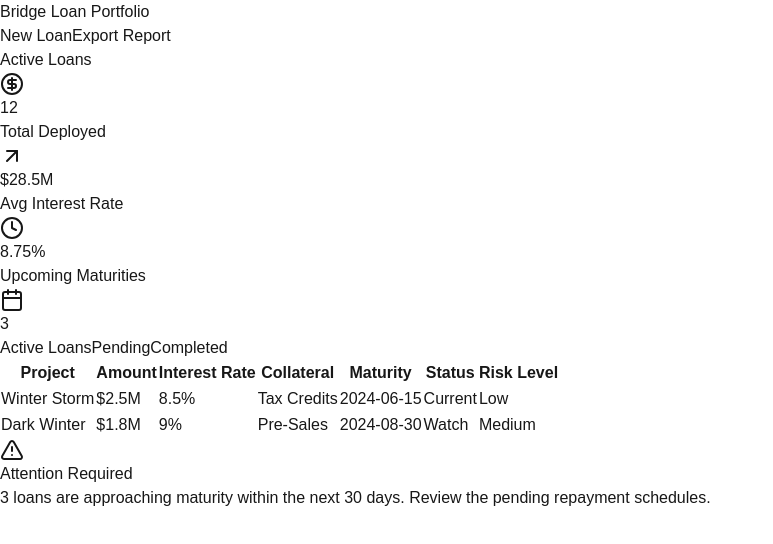
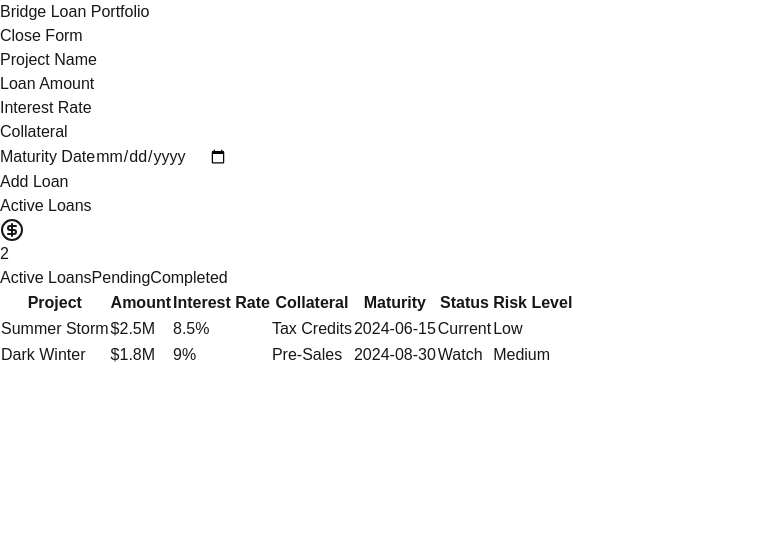
Before and after one commit to ChrisKDaniels/test-build, a Next.js app: page / in a window 1280 px wide. Both pictures are taken after a click on the button "New Loan". Shown: the top 544 px of the page, without its empty margins (0-773 px from the left). Built offline with nearby package versions, Linux system fonts and the light colour scheme.

Commit message:
“Update”

```diff
--- a/src/app/page.tsx
+++ b/src/app/page.tsx
@@ -1,14 +1,14 @@
-import React from 'react';
-import { Card, CardHeader, CardTitle, CardContent } from '@/components/ui/card';
-import { Tabs, TabsList, TabsTrigger, TabsContent } from '@/components/ui/tabs';
-import { Alert, AlertDescription, AlertTitle } from '@/components/ui/alert';
-import { CircleDollarSign, ArrowUpRight, AlertTriangle, Clock, Calendar } from 'lucide-react';
+import React, { useState } from "react";
+import { Card, CardHeader, CardTitle, CardContent } from "@/components/ui/card";
+import { Tabs, TabsList, TabsTrigger, TabsContent } from "@/components/ui/tabs";
+import { Alert, AlertDescription, AlertTitle } from "@/components/ui/alert";
+import { CircleDollarSign, ArrowUpRight, AlertTriangle, Clock, Calendar } from "lucide-react";
 
 const BridgeLoanDashboard = () => {
-  // Sample data
-  const activeBridgeLoans = [
+  // Initial Loan Data
+  const initialLoans = [
     {
-      projectName: "Winter Storm",
+      projectName: "Summer Storm",
       loanAmount: 2500000,
       interestRate: 8.5,
       collateral: "Tax Credits",
@@ -27,11 +27,44 @@ const BridgeLoanDashboard = () => {
     },
   ];
 
-  const metrics = {
-    totalLoansActive: 12,
-    totalValueDeployed: 28500000,
-    averageInterestRate: 8.75,
-    upcomingMaturities: 3,
+  // State to manage loans
+  const [loans, setLoans] = useState(initialLoans);
+  const [showForm, setShowForm] = useState(false);
+  const [newLoan, setNewLoan] = useState({
+    projectName: "",
+    loanAmount: "",
+    interestRate: "",
+    collateral: "",
+    maturityDate: "",
+    status: "Current",
+    riskLevel: "Low",
+  });
+
+  // Handle form input changes
+  const handleInputChange = (e: React.ChangeEvent<HTMLInputElement>) => {
+    const { name, value } = e.target;
+    setNewLoan({ ...newLoan, [name]: value });
+  };
+
+  // Handle form submission
+  const handleAddLoan = (e: React.FormEvent) => {
+    e.preventDefault();
+    const formattedLoan = {
+      ...newLoan,
+      loanAmount: parseFloat(newLoan.loanAmount),
+      interestRate: parseFloat(newLoan.interestRate),
+    };
+    setLoans([...loans, formattedLoan]);
+    setShowForm(false);
+    setNewLoan({
+      projectName: "",
+      loanAmount: "",
+      interestRate: "",
+      collateral: "",
+      maturityDate: "",
+      status: "Current",
+      riskLevel: "Low",
+    });
   };
 
   return (
@@ -40,10 +73,82 @@ const BridgeLoanDashboard = () => {
       <div className="flex justify-between items-center">
         <h1 className="text-2xl font-bold text-gray-900">Bridge Loan Portfolio</h1>
         <div className="flex gap-4">
-          <button className="px-4 py-2 bg-blue-600 text-white rounded-lg hover:bg-blue-700">New Loan</button>
-          <button className="px-4 py-2 border border-gray-300 rounded-lg hover:bg-gray-50">Export Report</button>
+          <button
+            className="px-4 py-2 bg-blue-600 text-white rounded-lg hover:bg-blue-700"
+            onClick={() => setShowForm(!showForm)}
+          >
+            {showForm ? "Close Form" : "New Loan"}
+          </button>
         </div>
       </div>
+
+      {/* New Loan Form */}
+      {showForm && (
+        <form onSubmit={handleAddLoan} className="p-4 bg-white border rounded-lg space-y-4">
+          <div>
+            <label className="block text-sm font-medium text-gray-700">Project Name</label>
+            <input
+              type="text"
+              name="projectName"
+              value={newLoan.projectName}
+              onChange={handleInputChange}
+              className="mt-1 block w-full p-2 border rounded-lg"
+              required
+            />
+          </div>
+          <div>
+            <label className="block text-sm font-medium text-gray-700">Loan Amount</label>
+            <input
+              type="number"
+              name="loanAmount"
+              value={newLoan.loanAmount}
+              onChange={handleInputChange}
+              className="mt-1 block w-full p-2 border rounded-lg"
+              required
+            />
+          </div>
+          <div>
+            <label className="block text-sm font-medium text-gray-700">Interest Rate</label>
+            <input
+              type="number"
+              step="0.01"
+              name="interestRate"
+              value={newLoan.interestRate}
+              onChange={handleInputChange}
+              className="mt-1 block w-full p-2 border rounded-lg"
+              required
+            />
+          </div>
+          <div>
+            <label className="block text-sm font-medium text-gray-700">Collateral</label>
+            <input
+              type="text"
+              name="collateral"
+              value={newLoan.collateral}
+              onChange={handleInputChange}
+              className="mt-1 block w-full p-2 border rounded-lg"
+              required
+            />
+          </div>
+          <div>
+            <label className="block text-sm font-medium text-gray-700">Maturity Date</label>
+            <input
+              type="date"
+              name="maturityDate"
+              value={newLoan.maturityDate}
+              onChange={handleInputChange}
+              className="mt-1 block w-full p-2 border rounded-lg"
+              required
+            />
+          </div>
+          <button
+            type="submit"
+            className="px-4 py-2 bg-green-600 text-white rounded-lg hover:bg-green-700"
+          >
+            Add Loan
+          </button>
+        </form>
+      )}
 
       {/* Key Metrics */}
       <div className="grid grid-cols-1 md:grid-cols-2 lg:grid-cols-4 gap-4">
@@ -53,36 +158,10 @@ const BridgeLoanDashboard = () => {
             <CircleDollarSign className="h-4 w-4 text-gray-500" />
           </CardHeader>
           <CardContent>
-            <div className="text-2xl font-bold">{metrics.totalLoansActive}</div>
+            <div className="text-2xl font-bold">{loans.length}</div>
           </CardContent>
         </Card>
-        <Card>
-          <CardHeader className="flex flex-row items-center justify-between pb-2">
-            <CardTitle className="text-sm font-medium text-gray-500">Total Deployed</CardTitle>
-            <ArrowUpRight className="h-4 w-4 text-gray-500" />
-          </CardHeader>
-          <CardContent>
-            <div className="text-2xl font-bold">${(metrics.totalValueDeployed / 1000000).toFixed(1)}M</div>
-          </CardContent>
-        </Card>
-        <Card>
-          <CardHeader className="flex flex-row items-center justify-between pb-2">
-            <CardTitle className="text-sm font-medium text-gray-500">Avg Interest Rate</CardTitle>
-            <Clock className="h-4 w-4 text-gray-500" />
-          </CardHeader>
-          <CardContent>
-            <div className="text-2xl font-bold">{metrics.averageInterestRate}%</div>
-          </CardContent>
-        </Card>
-        <Card>
-          <CardHeader className="flex flex-row items-center justify-between pb-2">
-            <CardTitle className="text-sm font-medium text-gray-500">Upcoming Maturities</CardTitle>
-            <Calendar className="h-4 w-4 text-gray-500" />
-          </CardHeader>
-          <CardContent>
-            <div className="text-2xl font-bold">{metrics.upcomingMaturities}</div>
-          </CardContent>
-        </Card>
+        {/* Other metrics can go here */}
       </div>
 
       {/* Main Content Tabs */}
@@ -100,38 +179,66 @@ const BridgeLoanDashboard = () => {
                 <table className="min-w-full divide-y divide-gray-200">
                   <thead className="bg-gray-50">
                     <tr>
-                      <th className="px-6 py-3 text-left text-xs font-medium text-gray-500 uppercase tracking-wider">Project</th>
-                      <th className="px-6 py-3 text-left text-xs font-medium text-gray-500 uppercase tracking-wider">Amount</th>
-                      <th className="px-6 py-3 text-left text-xs font-medium text-gray-500 uppercase tracking-wider">Interest Rate</th>
-                      <th className="px-6 py-3 text-left text-xs font-medium text-gray-500 uppercase tracking-wider">Collateral</th>
-                      <th className="px-6 py-3 text-left text-xs font-medium text-gray-500 uppercase tracking-wider">Maturity</th>
-                      <th className="px-6 py-3 text-left text-xs font-medium text-gray-500 uppercase tracking-wider">Status</th>
-                      <th className="px-6 py-3 text-left text-xs font-medium text-gray-500 uppercase tracking-wider">Risk Level</th>
+                      <th className="px-6 py-3 text-left text-xs font-medium text-gray-500 uppercase tracking-wider">
+                        Project
+                      </th>
+                      <th className="px-6 py-3 text-left text-xs font-medium text-gray-500 uppercase tracking-wider">
+                        Amount
+                      </th>
+                      <th className="px-6 py-3 text-left text-xs font-medium text-gray-500 uppercase tracking-wider">
+                        Interest Rate
+                      </th>
+                      <th className="px-6 py-3 text-left text-xs font-medium text-gray-500 uppercase tracking-wider">
+                        Collateral
+                      </th>
+                      <th className="px-6 py-3 text-left text-xs font-medium text-gray-500 uppercase tracking-wider">
+                        Maturity
+                      </th>
+                      <th className="px-6 py-3 text-left text-xs font-medium text-gray-500 uppercase tracking-wider">
+                        Status
+                      </th>
+                      <th className="px-6 py-3 text-left text-xs font-medium text-gray-500 uppercase tracking-wider">
+                        Risk Level
+                      </th>
                     </tr>
                   </thead>
                   <tbody className="bg-white divide-y divide-gray-200">
-                    {activeBridgeLoans.map((loan, index) => (
+                    {loans.map((loan, index) => (
                       <tr key={index} className="hover:bg-gray-50">
-                        <td className="px-6 py-4 whitespace-nowrap text-sm font-medium text-gray-900">{loan.projectName}</td>
-                        <td className="px-6 py-4 whitespace-nowrap text-sm text-gray-500">${(loan.loanAmount / 1000000).toFixed(1)}M</td>
-                        <td className="px-6 py-4 whitespace-nowrap text-sm text-gray-500">{loan.interestRate}%</td>
-                        <td className="px-6 py-4 whitespace-nowrap text-sm text-gray-500">{loan.collateral}</td>
-                        <td className="px-6 py-4 whitespace-nowrap text-sm text-gray-500">{loan.maturityDate}</td>
+                        <td className="px-6 py-4 whitespace-nowrap text-sm font-medium text-gray-900">
+                          {loan.projectName}
+                        </td>
+                        <td className="px-6 py-4 whitespace-nowrap text-sm text-gray-500">
+                          ${(loan.loanAmount / 1000000).toFixed(1)}M
+                        </td>
+                        <td className="px-6 py-4 whitespace-nowrap text-sm text-gray-500">
+                          {loan.interestRate}%
+                        </td>
+                        <td className="px-6 py-4 whitespace-nowrap text-sm text-gray-500">
+                          {loan.collateral}
+                        </td>
+                        <td className="px-6 py-4 whitespace-nowrap text-sm text-gray-500">
+                          {loan.maturityDate}
+                        </td>
                         <td className="px-6 py-4 whitespace-nowrap">
-                          <span className={`px-2 py-1 rounded-full text-xs ${
-                            loan.status === 'Current'
-                              ? 'bg-green-100 text-green-800'
-                              : 'bg-yellow-100 text-yellow-800'
-                          }`}>
+                          <span
+                            className={`px-2 py-1 rounded-full text-xs ${
+                              loan.status === "Current"
+                                ? "bg-green-100 text-green-800"
+                                : "bg-yellow-100 text-yellow-800"
+                            }`}
+                          >
                             {loan.status}
                           </span>
                         </td>
                         <td className="px-6 py-4 whitespace-nowrap">
-                          <span className={`px-2 py-1 rounded-full text-xs ${
-                            loan.riskLevel === 'Low'
-                              ? 'bg-blue-100 text-blue-800'
-                              : 'bg-orange-100 text-orange-800'
-                          }`}>
+                          <span
+                            className={`px-2 py-1 rounded-full text-xs ${
+                              loan.riskLevel === "Low"
+                                ? "bg-blue-100 text-blue-800"
+                                : "bg-orange-100 text-orange-800"
+                            }`}
+                          >
                             {loan.riskLevel}
                           </span>
                         </td>
@@ -142,15 +249,6 @@ const BridgeLoanDashboard = () => {
               </div>
             </CardContent>
           </Card>
-
-          {/* Risk Alert */}
-          <Alert className="mt-4">
-            <AlertTriangle className="h-4 w-4" />
-            <AlertTitle>Attention Required</AlertTitle>
-            <AlertDescription>
-              3 loans are approaching maturity within the next 30 days. Review the pending repayment schedules.
-            </AlertDescription>
-          </Alert>
         </TabsContent>
       </Tabs>
     </div>
```
